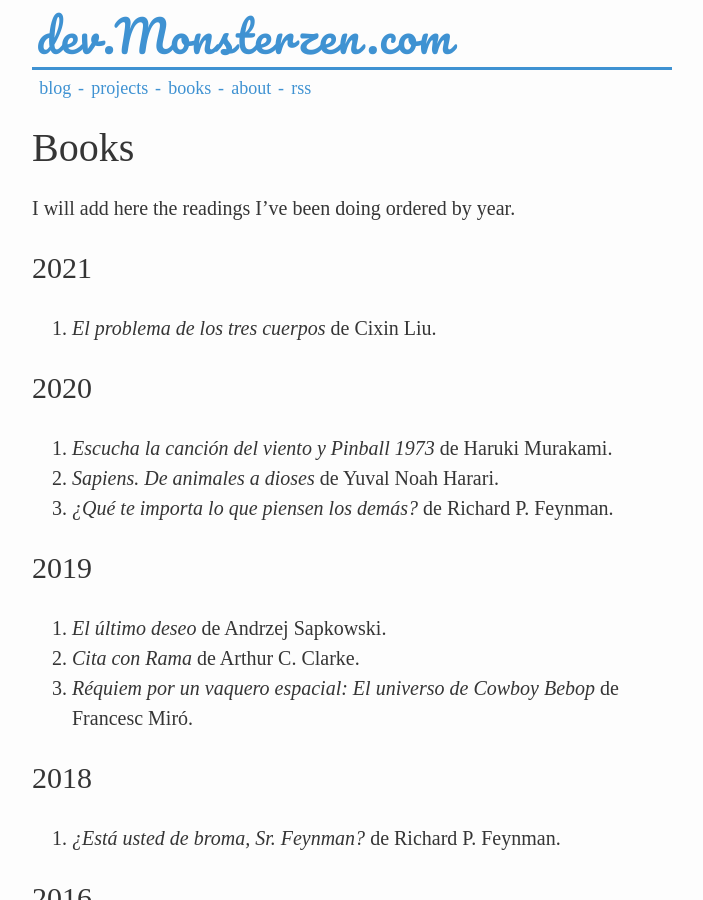
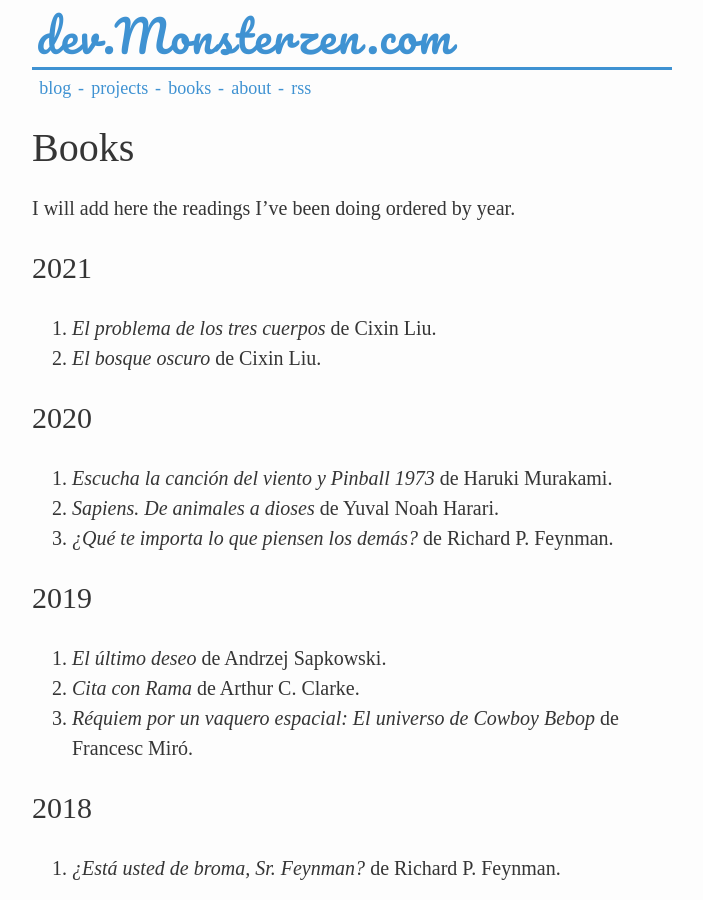
Before and after one commit to jfcalvo/jfcalvo.github.com, a Jekyll site: the page built from books.markdown, in a window 1280 px wide and 900 px high. Shown: the whole window, without its empty margins (288-991 px from the left). Built offline with Jekyll 4.4.1, drawn with Linux system fonts in a browser that asks for light colours; some web fonts are replaced.

Commit message:
Update books.markdown

```diff
--- a/books.markdown
+++ b/books.markdown
@@ -11,6 +11,7 @@ I will add here the readings I've been doing ordered by year.
 ## 2021
 
 1. *El problema de los tres cuerpos* de Cixin Liu.
+2. *El bosque oscuro* de Cixin Liu.
 
 ## 2020
 
```
